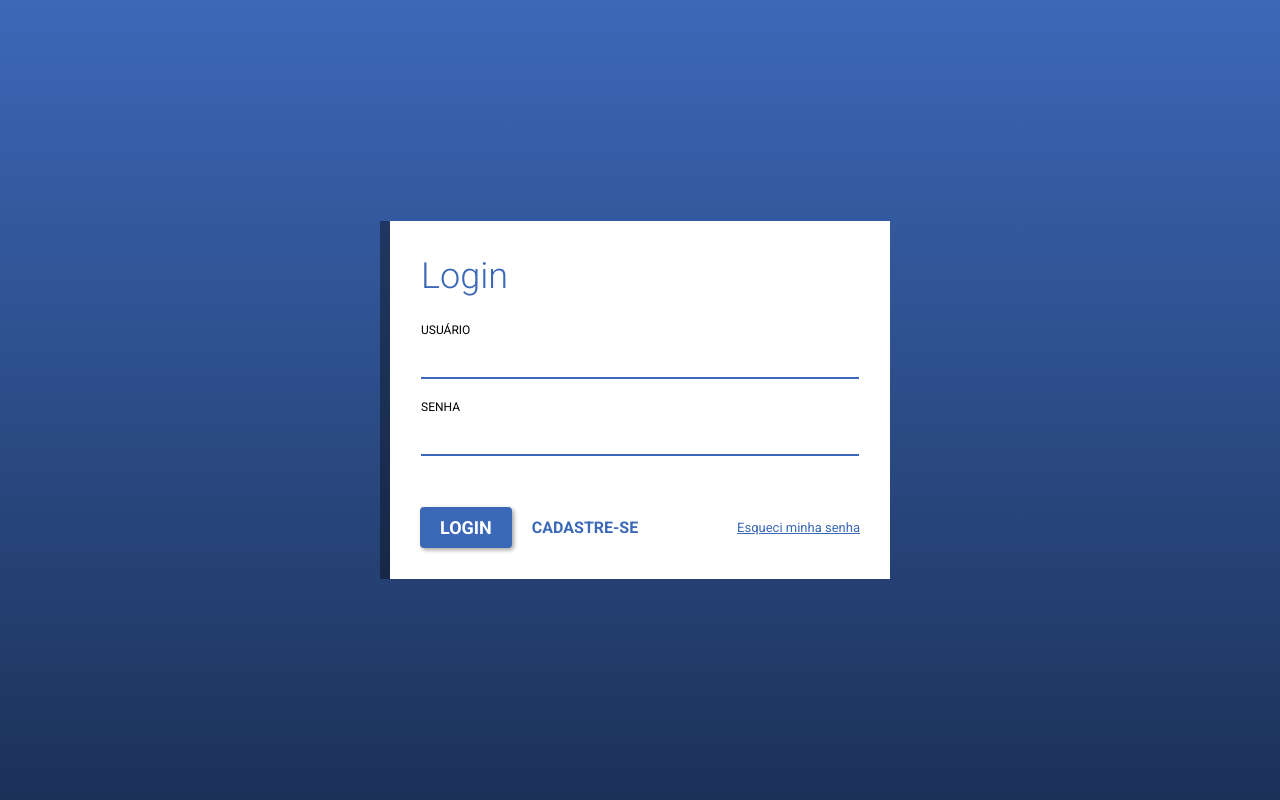
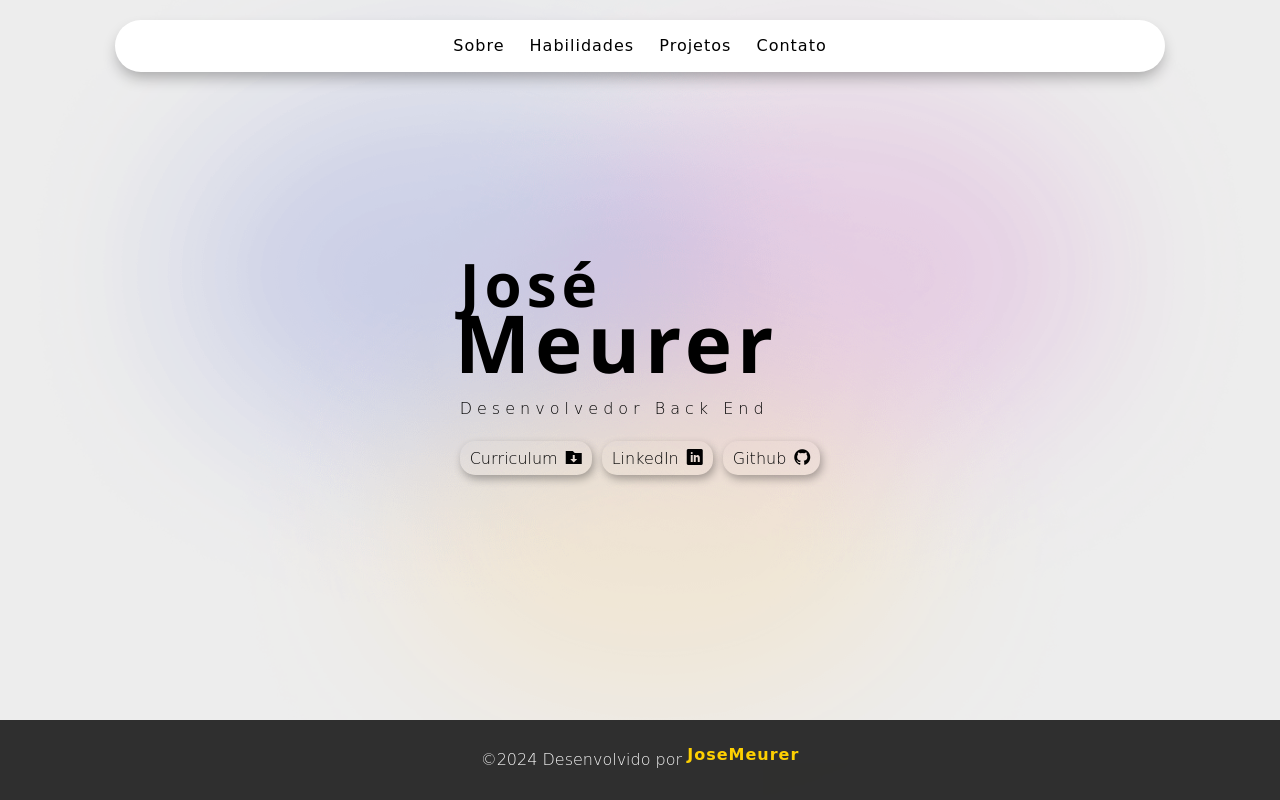
Before and after one commit to jose-meurer/jose-meurer.github.io, a plain HTML site: page index.html in a window 1280 px wide. Drawn offline with Linux system fonts and the light colour scheme; a web font is replaced by a local one.

Commit message:
portfolio 1.0

```diff
--- /dev/null
+++ b/assets/icomoon/style.css
@@ -0,0 +1,38 @@
+@font-face {
+  font-family: 'icomoon';
+  src:  url('fonts/icomoon.eot?47elbv');
+  src:  url('fonts/icomoon.eot?47elbv#iefix') format('embedded-opentype'),
+    url('fonts/icomoon.ttf?47elbv') format('truetype'),
+    url('fonts/icomoon.woff?47elbv') format('woff'),
+    url('fonts/icomoon.svg?47elbv#icomoon') format('svg');
+  font-weight: normal;
+  font-style: normal;
+  font-display: block;
+}
+
+[class^="icon-"], [class*=" icon-"] {
+  /* use !important to prevent issues with browser extensions that change fonts */
+  font-family: 'icomoon' !important;
+  speak: never;
+  font-style: normal;
+  font-weight: normal;
+  font-variant: normal;
+  text-transform: none;
+  line-height: 1.4;
+  margin-left: 8px;
+  vertical-align: baseline;
+
+  /* Better Font Rendering =========== */
+  -webkit-font-smoothing: antialiased;
+  -moz-osx-font-smoothing: grayscale;
+}
+
+.icon-folder-download:before {
+  content: "\e933";
+}
+.icon-github:before {
+  content: "\eab0";
+}
+.icon-linkedin:before {
+  content: "\eac9";
+}
--- /dev/null
+++ b/css/style.css
@@ -0,0 +1,193 @@
+:root {
+  --color-container-dark: #2a2a2af9;
+  --color-hover-link: #fed001;
+  --color-light-text: #fafafa;
+  --color-background: #ededed;
+  --color-box-shadow: rgb(0, 0, 0, 0.3);
+
+  --trasition-time: 0.3s;
+
+  --height-footer: 80px;
+}
+
+* {
+  padding: 0;
+  margin: 0;
+  box-sizing: border-box;
+}
+
+html {
+  font-family: "McLaren", cursive;
+  font-size: 62.5%;
+  scroll-behavior: smooth;
+  -webkit-font-smoothing: antialiased;
+  -webkit-text-size-adjust: 100%;
+}
+
+body {
+  font-weight: 300;
+  line-height: 1.4;
+  font-size: 1.6rem;
+  min-height: 100vh;
+
+  background: var(--color-background);
+
+  display: flex;
+  flex-direction: column;
+  min-height: 100vh;
+
+  background-image: url(/assets/img/blurry.png);
+  background-repeat: no-repeat;
+  background-size: cover;
+  background-attachment: fixed;
+  background-position: center;
+}
+
+a {
+  color: inherit;
+  text-decoration: none;
+}
+
+.container {
+  width: 100%;
+  max-width: 105rem;
+  margin: 0 auto;
+}
+
+.header {
+  padding: 2rem;
+  position: sticky;
+  width: 100%;
+  top: 0;
+  left: 0;
+}
+
+.header__container {
+  /* border: 1px solid gray; */
+  border-radius: 50px;
+  /* padding: 0 2rem; */
+  display: flex;
+  justify-content: center;
+  box-shadow: 0px 8px 15px -3px rgb(0, 0, 0, 0.3);
+  overflow: hidden;
+
+  background-color: white;
+}
+
+.header__logo {
+  display: none;
+}
+
+.header__list {
+  list-style-type: none;
+  list-style-position: inside;
+}
+
+.header__list li {
+  display: inline-block;
+}
+
+.header__item a {
+  display: block;
+  font-weight: 400;
+  color: black;
+  letter-spacing: 1px;
+  padding: 1.5rem 1rem;
+  text-decoration: none;
+  position: relative;
+
+  transition: transform var(--trasition-time) ease, font-weight var(--trasition-time) linear;
+}
+
+.header__item a:hover {
+  transform: translateY(-3px) scale(1.2);
+  color: var(--color-hover-link);
+  font-weight: 700;
+}
+
+.header__item a:focus {
+  outline-offset: -4px;
+}
+
+section {
+  padding: 15rem 2rem;
+  flex-grow: 1;
+}
+
+.about__container {
+  display: flex;
+  align-items: center;
+  justify-content: center;
+}
+
+.about__firstName,
+.about__lastName {
+  font-family: Segoe UI, Tahoma, Geneva, Verdana, sans-serif;
+  font-weight: 700;
+  letter-spacing: 5px;
+}
+
+.about__firstName {
+  display: block;
+  font-size: 6rem;
+}
+
+.about__lastName {
+  display: block;
+  font-size: 8rem;
+  /* line-height: 6rem; */
+  /* margin-bottom: 2rem; */
+  /* text-transform: uppercase; */
+  margin-left: -0.5rem;
+  margin-top: -4rem;
+}
+
+.about__description {
+  letter-spacing: 5px;
+  margin-bottom: 2rem;
+}
+
+.about__social {
+  display: flex;
+  gap: 10px;
+}
+
+.about__social a {
+  padding: 0.5rem 1rem;
+  border-radius: 15px;
+  box-shadow: 2px 4px 8px var(--color-box-shadow);
+}
+
+.about_img {
+  display: none;
+}
+
+footer {
+  text-align: center;
+  background-color: var(--color-container-dark);
+  color: var(--color-light-text);
+  height: var(--height-footer);
+  display: flex;
+  align-items: center;
+}
+
+footer a {
+  display: inline-block;
+  font-weight: 700;
+  letter-spacing: 1px;
+  color: var(--color-hover-link);
+  animation: footer__link 1s linear infinite alternate;
+}
+
+footer a:hover {
+  text-decoration: underline;
+}
+
+@keyframes footer__link {
+  0% {
+    transform: translateY(0px);
+  }
+  100% {
+    transform: translateY(-5px);
+  }
+}
--- a/css/styles.css
+++ /dev/null
@@ -1,137 +0,0 @@
-@import url('https://fonts.googleapis.com/css2?family=Roboto:wght@300;400;700&display=swap');
-
-:root {
-  --text-font-base: 'Roboto', arial, sans-serif;
-  --color-primary: #3c68b8;
-  --color-base-btn-active: #304d85;
-}
-
-* {
-  box-sizing: border-box;
-  margin: 0;
-  padding: 0;
-}
-
-html {
-  -webkit-font-smoothing: antialiased;
-  -webkit-text-size-adjust: 100%;
-  -moz-text-size-adjust: 100%;
-  text-size-adjust: 100%;
-  font-size: 62.5%;
-}
-
-body {
-  font-size: 1.6rem;
-  font-weight: 400;
-  line-height: 1.4;
-  font-family: var(--text-font-base);
-  min-height: 100vh;
-  background-image: linear-gradient(var(--color-primary), #1c3158);
-  display: flex;
-  justify-content: center;
-  align-items: center;
-}
-
-.base-form {
-    background-color: #fff;
-    padding: 3rem;
-    width: 50rem;
-    box-shadow: -10px 0 0 rgba(0, 0, 0, 0.384);
-}
-
-.base-fieldset {
-    display: flex;
-    flex-direction: column;
-    border: none;
-    margin-bottom: 3rem;
-    padding: 1px;
-}
-
-.base-legend {
-    font-size: 3.6rem;
-    font-weight: 300;
-    color: var(--color-primary);
-    margin-bottom: 2rem;
-}
-
-.base-label {
-    font-size: 1.2rem;
-    text-transform: uppercase;
-}
-
-.base-input {
-    font-size: 1.6rem;
-    border: none;
-    border-bottom: 2px solid var(--color-primary);
-    padding: 1rem 1rem 1rem 0;
-    margin-bottom: 2rem;
-
-    transition: padding-left 0.5s linear 0s;
-}
-
-.base-input:focus {
-    padding-left: 1rem;
-}
-
-.base-input:focus {
-    outline: 2px solid var(--color-primary);
-    outline-offset: -2px;
-}
-
-.buttonsWrapper {
-    display: flex;
-    justify-content: space-between;
-    align-items: center;
-}
-
-.loginRegisterWrapper {
-    display: flex;
-    align-items: center;
-    gap: 1rem;
-}
-
-.submit-btn {
-    font-size: 1.8rem;
-    font-family: var(--text-font-base);
-    background-color: var(--color-primary);
-    padding: 1rem 2rem;
-    color: #fff;
-    font-weight: 700;
-    border: none;
-    box-shadow: 2px 2px 4px rgba(0, 0, 0, 0.363);
-    border-radius: 4px;
-    cursor: pointer;
-    text-transform: uppercase;
-}
-
-.submit-btn:active {
-    background-color: var(--color-base-btn-active);
-}
-
-.login__register {
-    font-size: 1.6rem;
-    padding: 1rem 1rem;
-    text-decoration: none;
-    font-weight: 700;
-    color: var(--color-primary);
-    text-transform: uppercase;
-}
-
-.login__register:active {
-    color: var(--color-base-btn-active);
-}
-
-.form-link {
-    font-size: 1.3rem;
-    color: var(--color-primary);
-}
-
-.register__text-login {
-    font-size: 1.3rem;
-}
-
-.resetPassword__text {
-    font-size: 1.3rem;
-    font-weight: 300;
-    color: #757575;
-}
--- a/index.html
+++ b/index.html
@@ -3,32 +3,72 @@
   <head>
     <meta charset="UTF-8" />
     <meta name="viewport" content="width=device-width, initial-scale=1.0" />
-    <title>Login</title>
 
-    <link rel="stylesheet" href="css/styles.css" />
+    <link rel="preconnect" href="https://fonts.googleapis.com" />
+    <link rel="preconnect" href="https://fonts.gstatic.com" crossorigin />
+    <link href="https://fonts.googleapis.com/css2?family=McLaren&display=swap" rel="stylesheet" />
+
+    <link
+      rel="shortcut icon"
+      href="./assets/favicon/Elegantthemes-Beautiful-Flat-One-Color-Dev.32.png"
+      type="image/x-icon"
+    />
+    <link rel="stylesheet" href="./assets/icomoon/style.css" />
+    <link rel="stylesheet" href="./css/style.css" />
+
+    <title>Jose Meurer - Web Profile</title>
   </head>
   <body>
-    <main>
-      <form action="" class=" base-form">
-        <fieldset class="base-fieldset">
-          <legend class="base-legend">Login</legend>
-
-          <label class="base-label" for="user">Usuário</label>
-          <input class="base-input" type="text" name="user" id="user" required minlength="3"/>
-
-          <label class="base-label" for="password">Senha</label>
-          <input class="base-input" type="password" name="password" id="password" required minlength="8"/>
-        </fieldset>
-
-        <div class="buttonsWrapper">
-            <!-- Poderia por uma classe com margin-right no regiter, mas achei mais facil usar 2 divs e display flex -->
-          <div class="loginRegisterWrapper">
-            <input class="submit-btn" type="submit" value="Login" />
-            <a class="login__register" href="register.html">Cadastre-se</a>
+    <!-- Inicio Header -->
+    <header class="header">
+      <div class="container header__container">
+        <div class="header__logo">
+          <p>Uma Imagem</p>
+          <!-- adicionar imagem svg -->
+        </div>
+        <nav class="header__nav">
+          <ul class="header__list">
+            <li class="header__item"><a href="#">Sobre</a></li>
+            <li class="header__item"><a href="#">Habilidades</a></li>
+            <li class="header__item"><a href="#">Projetos</a></li>
+            <li class="header__item"><a href="#">Contato</a></li>
+          </ul>
+        </nav>
+      </div>
+    </header>
+    <!-- Fim Header -->
+    <section class="about">
+      <div class="container about__container">
+        <div class="about__card">
+          <span class="about__firstName">José</span>
+          <span class="about__lastName">Meurer</span>
+          <p class="about__description">Desenvolvedor Back End</p>
+          <div class="about__social">
+            <a href="/assets/download/JoseMeurer.pdf" target="_blank"
+              >Curriculum<i class="icon-folder-download"></i
+            ></a>
+            <a href="https://www.linkedin.com/in/jose-meurer/" target="_blank"
+              >LinkedIn<i class="icon-linkedin"></i
+            ></a>
+            <a href="https://github.com/jose-meurer" target="_blank"
+              >Github<i class="icon-github"></i
+            ></a>
           </div>
-          <a class="form-link" href="reset-password.html">Esqueci minha senha</a>
         </div>
-      </form>
-    </main>
+        <div class="about_img">
+          <div>
+            <img src="https://placehold.co/400x400" alt="" />
+          </div>
+        </div>
+      </div>
+    </section>
+    <footer>
+      <div class="container">
+        <p>
+          ©2024 Desenvolvido por
+          <a href="https://github.com/jose-meurer/" target="_blank">JoseMeurer</a>
+        </p>
+      </div>
+    </footer>
   </body>
 </html>
```
Also changed, not shown: register.html (deleted, +0 -32 lines), reset-password.html (deleted, +0 -25 lines), assets/favicon/Elegantthemes-Beautiful-Flat-One-Color-Dev.16.png (added), assets/favicon/Elegantthemes-Beautiful-Flat-One-Color-Dev.32.png (added), assets/icomoon/fonts/icomoon.ttf (added), assets/icomoon/fonts/icomoon.woff (added), assets/img/blurry.png (added), 3 other files.
